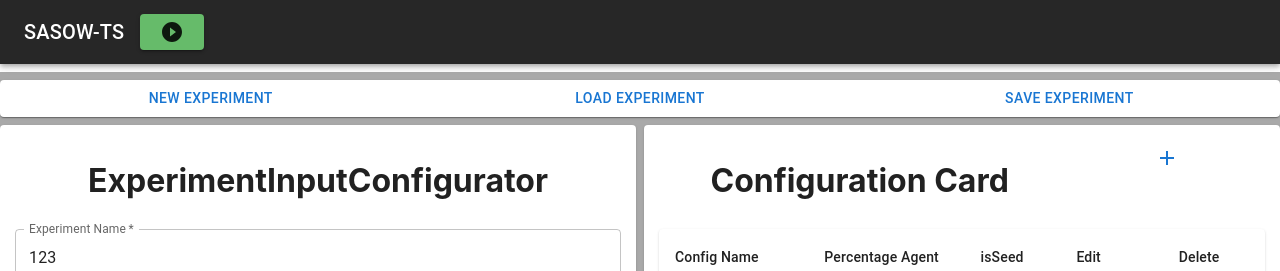
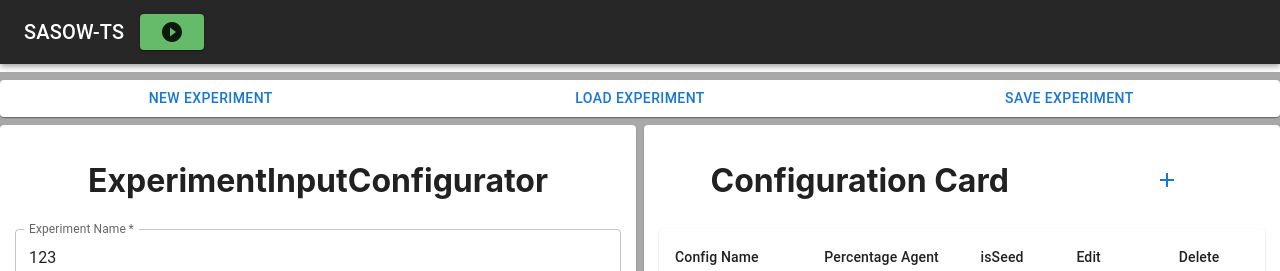
Before and after one commit to sasow-org/sasow-org.github.io, a React (Create React App) app: page / in a window 1280 px wide. Shown: the top 271 px of the page. Built offline with nearby package versions, Linux system fonts and the light colour scheme.

Commit message:
fix: fixed minimals changes

```diff
--- a/src/components/Cards/ConfigurationCard/ConfigurationCard.tsx
+++ b/src/components/Cards/ConfigurationCard/ConfigurationCard.tsx
@@ -18,7 +18,7 @@ export default function ConfigurationCard(props) {
             <Grid item xs={8}>
                 <h1>Configuration Card</h1>
             </Grid>
-            <Grid item xs={4}>
+            <Grid alignContent="center" item xs={4}>
                 <ModalNewAgentConfig experimentConfig={props.experimentConfig}/>
             </Grid>
             <Grid item xs={12}>
```
Also changed, not shown: src/components/Cards/ExperimentInputCard/ExperimentInputCard.tsx (indentation only).
